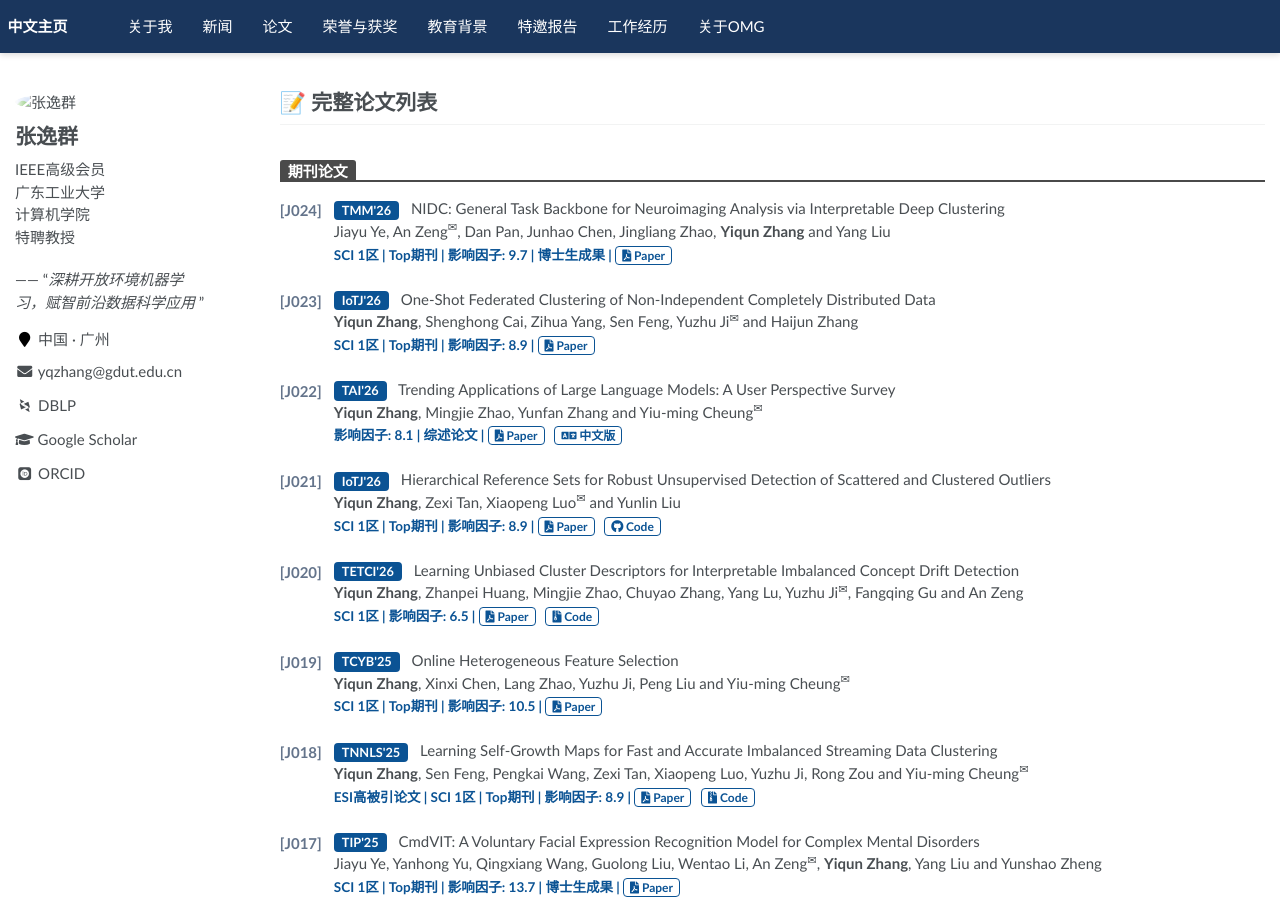
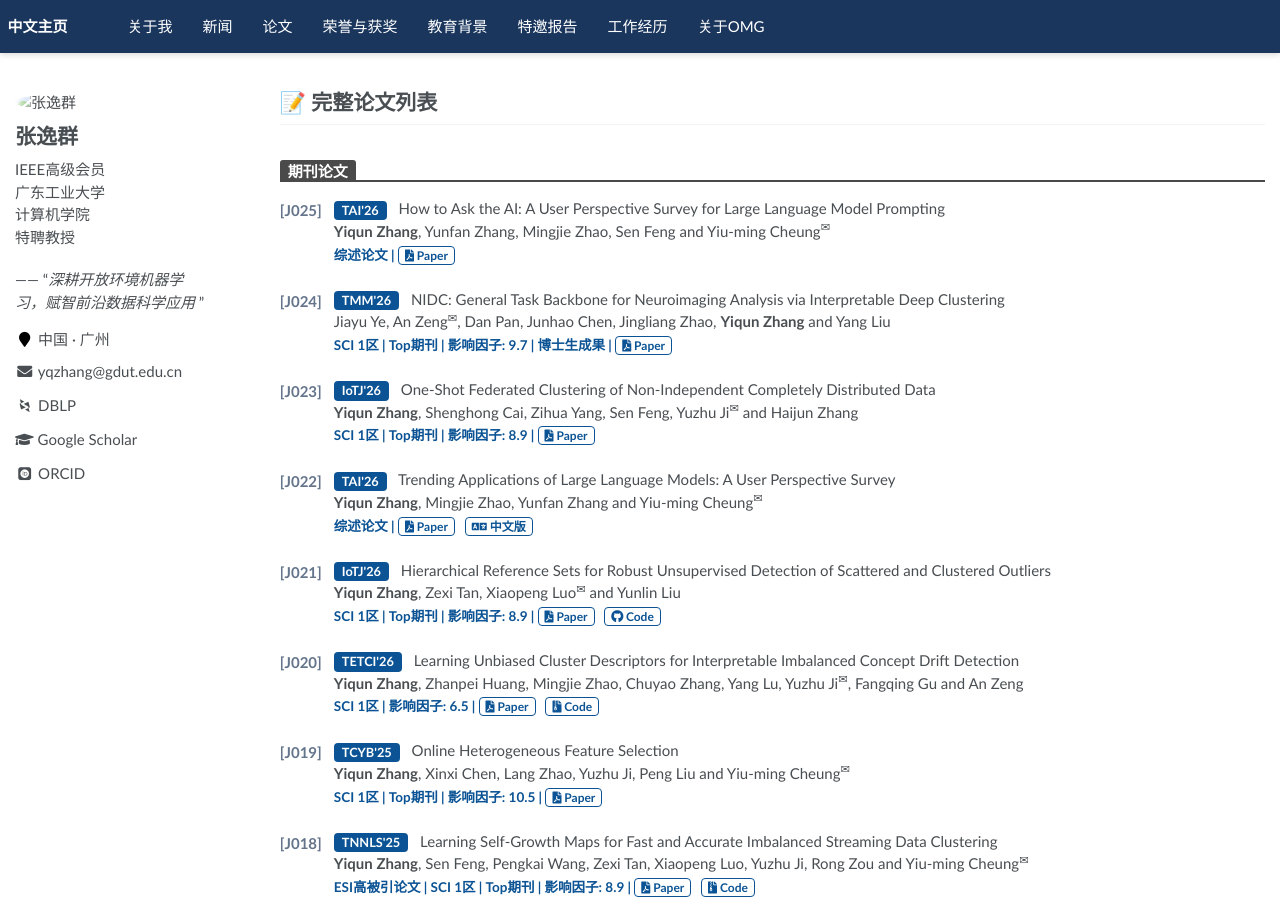
Before and after one commit to yqzhang-Zz/zh-publications, a Jekyll site: the page built from _pages/about.md, in a window 1280 px wide and 900 px high. Built offline with Jekyll 4.4.1, drawn with Linux system fonts in a browser that asks for light colours; some web fonts are replaced; a script that is not in the unit is left out; comment, search, counter and statistics services are not loaded.

Commit message:
Update about.md

```diff
--- a/_pages/about.md
+++ b/_pages/about.md
@@ -26,8 +26,15 @@ redirect_from:
   <div style="flex-grow: 1; height: 2px; background-color: #4a4a4a;"></div>
 </div>
 
-
-
+<!-- J025 TAI 2026 Ask AI Yiqun Zhang -->
+<div style="display: flex; margin-bottom: 1.5em; text-align: left;">
+  <div style="flex: 0 0 3.6em; color: #64748b; font-weight: bold; font-size: 1em; padding-top: 2px;">[J025]</div>
+  <div style="flex: 1;">
+    <span style="display: inline-block; background-color: #0b5394; color: #ffffff; padding: 2px 8px; border-radius: 4px; font-weight: bold; font-size: 0.85em; margin-right: 8px; vertical-align: middle; line-height: 1.2;">TAI'26</span> How to Ask the AI: A User Perspective Survey for Large Language Model Prompting<br>
+    <strong>Yiqun Zhang</strong>, Yunfan Zhang, Mingjie Zhao, Sen Feng and Yiu-ming Cheung<sup>&#x2709;</sup><br>
+    <span style="color: #0b5394; font-size: 0.9em; font-weight: bold;">综述论文 | </span><a href="https://ieeexplore.ieee.org/abstract/document/11199892" target="_blank" style="color: #0b5394; border: 1px solid #0b5394; border-radius: 4px; padding: 1px 6px; text-decoration: none; font-weight: bold; font-size: 0.8em; margin-right: 6px; white-space: nowrap;"><i class="fas fa-file-pdf"></i> Paper</a>
+  </div>
+</div>
 
 <!-- J024 TMM 2026 NIDC Jiayu Ye -->
 <div style="display: flex; margin-bottom: 1.5em; text-align: left;">
@@ -55,7 +62,7 @@ redirect_from:
   <div style="flex: 1;">
     <span style="display: inline-block; background-color: #0b5394; color: #ffffff; padding: 2px 8px; border-radius: 4px; font-weight: bold; font-size: 0.85em; margin-right: 8px; vertical-align: middle; line-height: 1.2;">TAI'26</span> Trending Applications of Large Language Models: A User Perspective Survey<br>
     <strong>Yiqun Zhang</strong>, Mingjie Zhao, Yunfan Zhang and Yiu-ming Cheung<sup>&#x2709;</sup><br>
-    <span style="color: #0b5394; font-size: 0.9em; font-weight: bold;">影响因子: 8.1 | 综述论文 | </span><a href="https://ieeexplore.ieee.org/abstract/document/11199892" target="_blank" style="color: #0b5394; border: 1px solid #0b5394; border-radius: 4px; padding: 1px 6px; text-decoration: none; font-weight: bold; font-size: 0.8em; margin-right: 6px; white-space: nowrap;"><i class="fas fa-file-pdf"></i> Paper</a> <a href="papers/TAI-LLM-Survey1-Chinese-Version.pdf" target="_blank" style="color: #0b5394; border: 1px solid #0b5394; border-radius: 4px; padding: 1px 6px; text-decoration: none; font-weight: bold; font-size: 0.8em; white-space: nowrap;"><i class="fas fa-language"></i> 中文版</a>
+    <span style="color: #0b5394; font-size: 0.9em; font-weight: bold;">综述论文 | </span><a href="https://ieeexplore.ieee.org/abstract/document/11199892" target="_blank" style="color: #0b5394; border: 1px solid #0b5394; border-radius: 4px; padding: 1px 6px; text-decoration: none; font-weight: bold; font-size: 0.8em; margin-right: 6px; white-space: nowrap;"><i class="fas fa-file-pdf"></i> Paper</a> <a href="papers/TAI-LLM-Survey1-Chinese-Version.pdf" target="_blank" style="color: #0b5394; border: 1px solid #0b5394; border-radius: 4px; padding: 1px 6px; text-decoration: none; font-weight: bold; font-size: 0.8em; white-space: nowrap;"><i class="fas fa-language"></i> 中文版</a>
   </div>
 </div>
 
```
